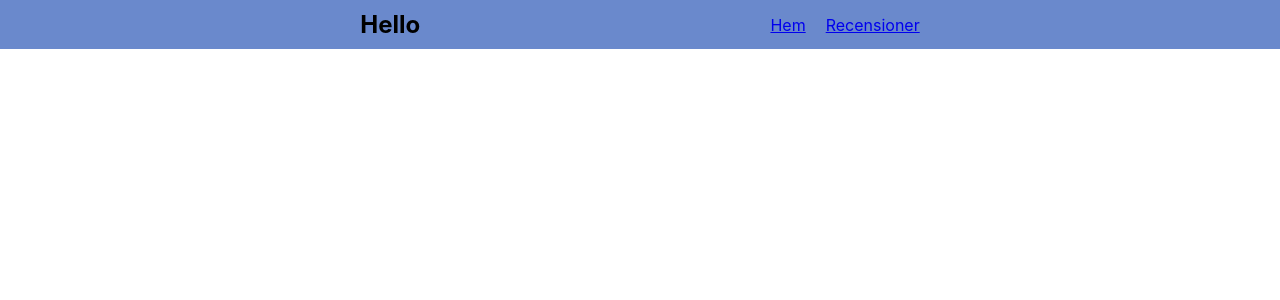
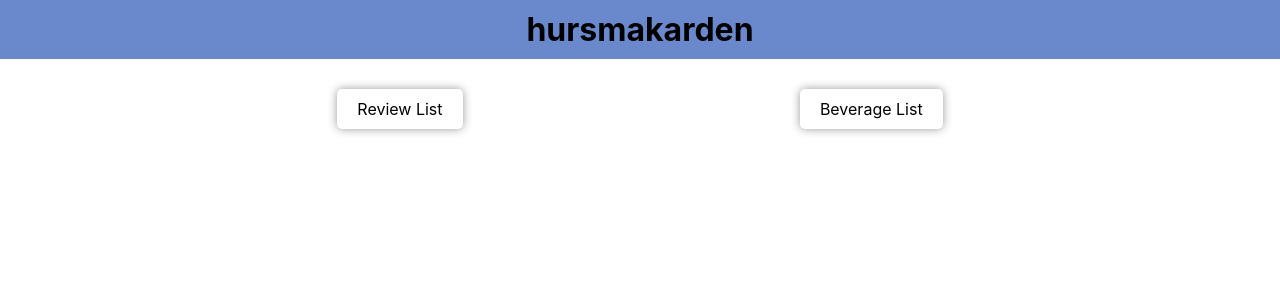
Before and after one commit to simontollstern/API_U2, a React (Create React App) app in the folder frontend/api_u2/: page / in a window 1280 px wide. Shown: the top 300 px of the page. Built offline with nearby package versions, Linux system fonts and the light colour scheme.

Commit message:
Added some components

```diff
--- /dev/null
+++ b/frontend/api_u2/src/BeverageList/BeverageListComponent.js
@@ -0,0 +1,12 @@
+import React, { Component } from 'react'
+import style from './BeverageListComponent.module.css';
+
+export default class BeverageListComponent extends Component {
+  render() {
+    return (
+      <div>
+        <p>Beverage List</p>
+      </div>
+    )
+  }
+}
--- /dev/null
+++ b/frontend/api_u2/src/ReviewList/ReviewListComponent.js
@@ -0,0 +1,12 @@
+import React, { Component } from 'react'
+import style from './ReviewListComponent.module.css';
+
+export default class ReviewListComponent extends Component {
+  render() {
+    return (
+      <div>
+        <p>Review List</p>
+      </div>
+    )
+  }
+}
--- a/frontend/api_u2/src/StartScreen/StartScreenComponent.js
+++ b/frontend/api_u2/src/StartScreen/StartScreenComponent.js
@@ -1,28 +1,20 @@
-import React, { Component } from 'react'
+import React, { Component, Fragment } from 'react'
 import style from './StartScreenComponent.module.css';
+import ReviewListComponent from '../ReviewList/ReviewListComponent'
+import BeverageListComponent from '../BeverageList/BeverageListComponent';
 
 export default class StartScreenComponent extends Component {
   render() {
     return (
-      <header>
-        <div className={style.sidebarWrapper}>
-          <h2>Hello</h2>
-          <nav>
-            <ul>
-              <li>
-                <a href="#">
-                Hem
-                </a>
-              </li>
-              <li>
-                <a href="#">
-                Recensioner
-                </a>
-              </li>
-            </ul>
-          </nav>
-        </div>
-      </header>
+      <Fragment>
+        <header>
+          <h1>hursmakarden</h1>
+        </header>
+        <main>
+          <ReviewListComponent />
+          <BeverageListComponent />
+        </main>
+      </Fragment>
     )
   }
 }
--- a/frontend/api_u2/src/StartScreen/StartScreenComponent.module.css
+++ b/frontend/api_u2/src/StartScreen/StartScreenComponent.module.css
@@ -1,24 +1,17 @@
 header {
   padding: 10px;
   background-color: rgba(106, 137, 204, 1.0);
+  text-align: center;
+  margin-bottom: 30px;
 }
 
-.sidebarWrapper {
+main{
   display: flex;
   justify-content: space-evenly;
-  align-items: center;
 }
 
-nav {
-
+main div{
+  box-shadow: 0 0 10px rgba(0,0,0,0.4);
+  padding: 10px 20px;
+  border-radius: 5px;
 }
-
-nav ul {
-  list-style-type: none;
-
-  display: flex;
-}
-
-nav ul li:not(:last-child) {
-  margin-right: 20px;
-}
```
Also changed, not shown: frontend/api_u2/src/BeverageList/BeverageListComponent.module.css (added), frontend/api_u2/src/ReviewList/ReviewListComponent.module.css (added), 1 other file (tests, documents, lock files or other folders).
